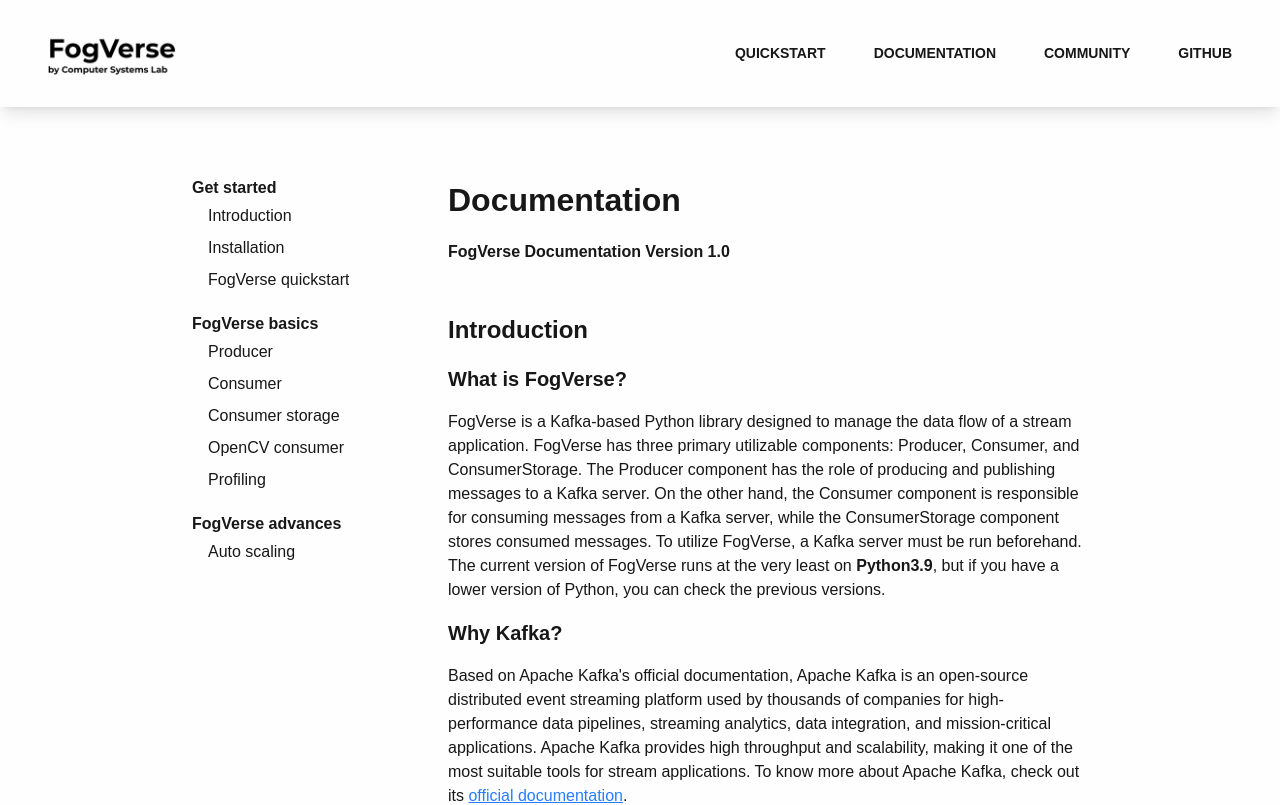
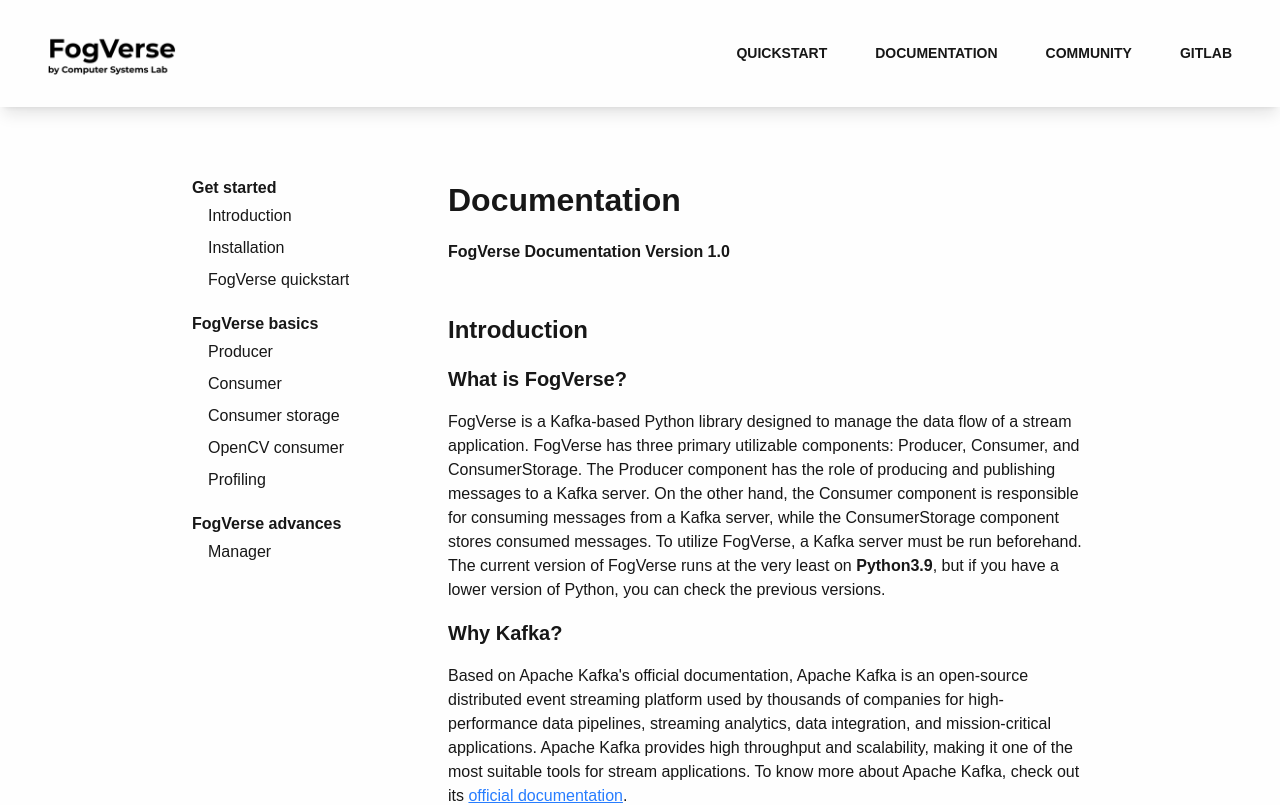
Before and after one commit to FXDROS/fogverse-documentation, a Next.js app: page /documentation in a window 1280 px wide. Shown: the top 805 px of the page. Built offline with nearby package versions, Linux system fonts and the light colour scheme.

Commit message:
chore: change git link

```diff
--- a/src/components/navbar/constants.ts
+++ b/src/components/navbar/constants.ts
@@ -12,8 +12,8 @@
     path: "/community",
   },
   {
-    name: "GITHUB",
-    path: "https://github.com/FXDROS/fogverse",
+    name: "GITLAB",
+    path: "https://gitlab.cs.ui.ac.id/fogverse/fogverse",
   },
 ];
 
@@ -67,8 +67,8 @@
     path: "#fogverse-advances",
     content: [
       {
-        title: "Auto scaling",
-        path: "#auto-scaling",
+        title: "Manager",
+        path: "#manager",
       },
     ],
   },
```
